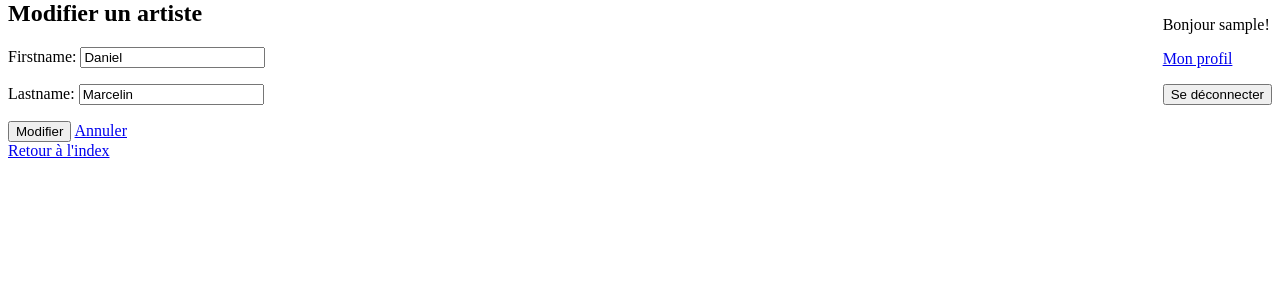
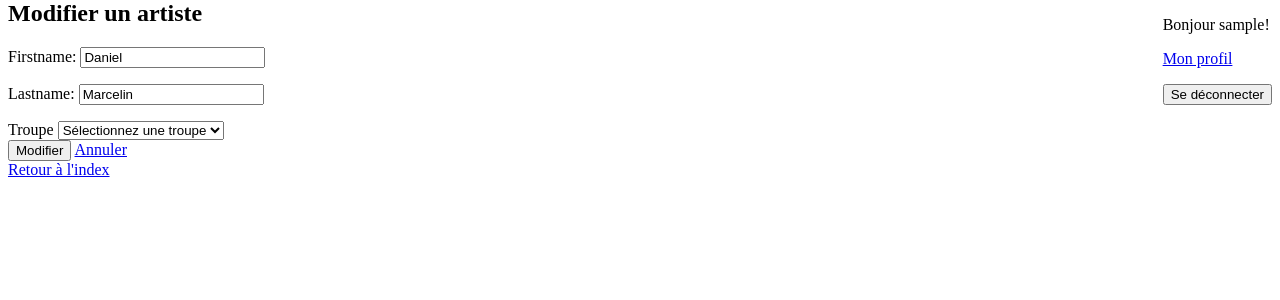
Before and after one commit to marwane-alhaddaoui/reservationsDjango-groupe, a Django app: page /catalogue/artist/edit/1 in a window 1280 px wide. Shown: the part 90-390 px from the top of the page. Run offline with Django 5.2, Linux system fonts and the light colour scheme; the visitor is signed in with stand-in values (Sample User, id 1); data comes from the database, SQL or seed files in the repository; parts of the project's set-up code (start-up, migrations or seed data) failed here and were passed over.

Commit message:
add form troupe in artist backend(5)

```diff
--- a/reservations/catalogue/templates/artist/edit.html
+++ b/reservations/catalogue/templates/artist/edit.html
@@ -8,6 +8,19 @@
 <form action="" method="post">
     {% csrf_token %}
     {{ form.as_p }}
+
+    <div class="form-group">
+        <label for="troupe">Troupe</label>
+        <select id="troupe" name="troupe" class="form-control">
+            <option value="">Sélectionnez une troupe</option>
+            {% for troupe in troupes %}
+                <option value="{{ troupe.id }}" {% if troupe.id == artist.troupe.id %}selected{% endif %}>
+                    {{ troupe.name }}
+                </option>
+            {% endfor %}
+        </select>
+    </div>
+
     <button type="submit">Modifier</button>
     <a href="{% url 'catalogue:artist-show' artist.id %}">Annuler</a>
 </form>
```
